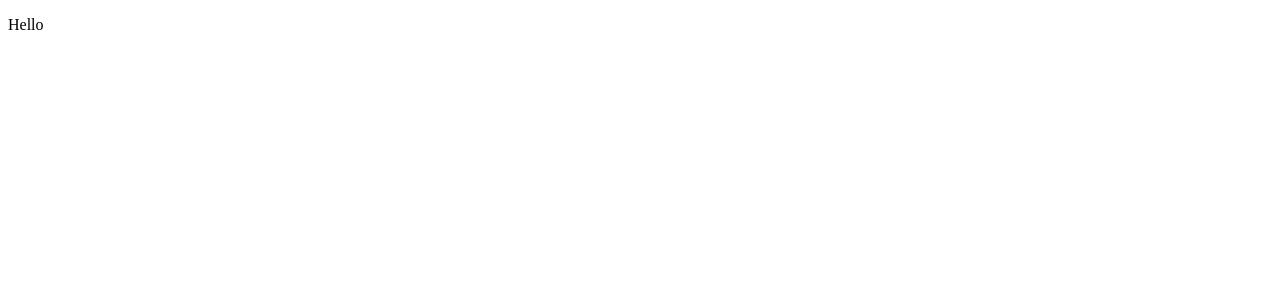
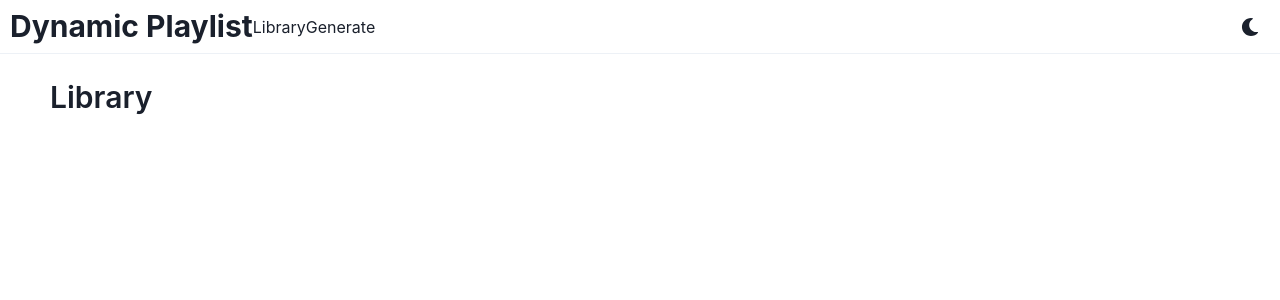
Before and after one commit to eklimo/dynamic-playlist, a React (Create React App) app in the folder web-client/: page / in a window 1280 px wide. Shown: the top 300 px of the page. Built offline with nearby package versions, Linux system fonts and the light colour scheme.

Commit message:
`web-client`: Add basic layout

```diff
--- a/web-client/src/App.tsx
+++ b/web-client/src/App.tsx
@@ -1,7 +1,47 @@
+import { createBrowserRouter, RouterProvider } from 'react-router-dom';
+import React, { useMemo } from 'react';
+import { ChakraProvider, ColorModeScript, theme } from '@chakra-ui/react';
+import { QueryClient, QueryClientProvider } from '@tanstack/react-query';
+import { ReactQueryDevtools } from '@tanstack/react-query-devtools';
+import Navbar from './components/Navbar';
+import Library from './routes/Library';
+import Generate from './routes/Generate';
+
+export const DEBUG = true;
+
+const queryClient = new QueryClient();
+
 export default function App() {
+
+  const router = useMemo(() =>
+      createBrowserRouter([
+        {
+          path: '/',
+          element: <Navbar />,
+          children: [
+            {
+              path: '/',
+              element: <Library />
+            },
+            {
+              path: '/generate',
+              element: <Generate />
+            }
+          ]
+        }
+      ])
+    , []);
+
   return (
-    <div>
-      <p>Hello</p>
-    </div>
+    <>
+      <ColorModeScript />
+      <QueryClientProvider client={queryClient}>
+        {DEBUG && <ReactQueryDevtools initialIsOpen={false} />}
+
+        <ChakraProvider theme={theme}>
+          <RouterProvider router={router} />
+        </ChakraProvider>
+      </QueryClientProvider>
+    </>
   );
 }
--- /dev/null
+++ b/web-client/src/components/ColorModeSwitcher.tsx
@@ -0,0 +1,29 @@
+import {
+  IconButton,
+  IconButtonProps,
+  useColorMode,
+  useColorModeValue,
+} from '@chakra-ui/react'
+import { FaMoon, FaSun } from 'react-icons/fa'
+
+type ColorModeSwitcherProps = Omit<IconButtonProps, 'aria-label'>
+
+export const ColorModeSwitcher: React.FC<ColorModeSwitcherProps> = props => {
+  const { toggleColorMode } = useColorMode()
+  const text = useColorModeValue('dark', 'light')
+  const SwitchIcon = useColorModeValue(FaMoon, FaSun)
+
+  return (
+    <IconButton
+      size="md"
+      fontSize="lg"
+      variant="ghost"
+      color="current"
+      marginLeft="2"
+      onClick={toggleColorMode}
+      icon={<SwitchIcon />}
+      aria-label={`Switch to ${text} mode`}
+      {...props}
+    />
+  )
+}
--- /dev/null
+++ b/web-client/src/components/Navbar.tsx
@@ -0,0 +1,26 @@
+import { Box, Divider, Flex, Link, Spacer, Text } from '@chakra-ui/react';
+import { ColorModeSwitcher } from './ColorModeSwitcher';
+import { Link as RouterLink, Outlet } from 'react-router-dom';
+
+export default function Navbar() {
+  return (
+    <>
+      <Box as='nav' px='10px' py='4px'>
+        <Flex align='center'>
+          <Text fontSize='3xl' fontWeight='bold'>
+            Dynamic Playlist
+          </Text>
+          <Link as={RouterLink} to='/'>Library</Link>
+          <Link as={RouterLink} to='/generate'>Generate</Link>
+          <Spacer />
+          <ColorModeSwitcher />
+        </Flex>
+      </Box>
+      <Divider />
+
+      <Box mx='50px' my='25px'>
+        <Outlet />
+      </Box>
+    </>
+  );
+}
--- /dev/null
+++ b/web-client/src/routes/Generate.tsx
@@ -0,0 +1,9 @@
+import { Heading } from '@chakra-ui/react';
+
+export default function Generate() {
+  return (
+    <>
+      <Heading fontSize='3xl' fontWeight='semibold' pb='25px'>Generate</Heading>
+    </>
+  );
+}
--- /dev/null
+++ b/web-client/src/routes/Library.tsx
@@ -0,0 +1,9 @@
+import { Heading } from '@chakra-ui/react';
+
+export default function Library() {
+  return (
+    <>
+      <Heading fontSize='3xl' fontWeight='semibold' pb='25px'>Library</Heading>
+    </>
+  );
+}
```
